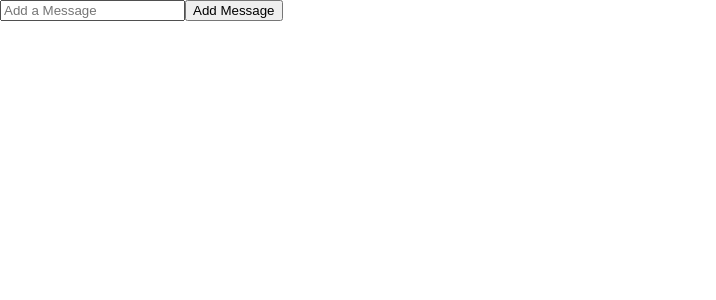
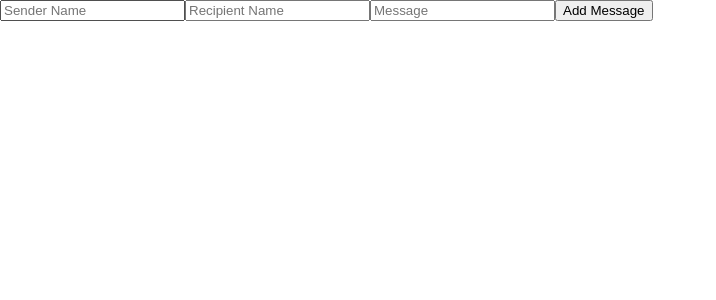
Before and after one commit to marynavoitenko/message-board, a React (Create React App) app in the folder client/: page / in a window 1280 px wide. Shown: the top 300 px of the page, without its empty margins (0-716 px from the left). Built offline with nearby package versions, Linux system fonts and the light colour scheme; no server answers.

Commit message:
update new message form to include sender and recipient

```diff
--- a/client/src/containers/MessagesNew.js
+++ b/client/src/containers/MessagesNew.js
@@ -8,7 +8,9 @@ class MessagesNew extends Component {
     super();
 
     this.state = {
-      content: ''
+      content: '',
+      sender_name: '',
+      recipient_name: ''
     };
   }
 
@@ -19,7 +21,7 @@ class MessagesNew extends Component {
 
   handleOnChange = event => {
     this.setState({
-      content: event.target.value
+      [event.target.name]: event.target.value
     });
   }
 
@@ -28,8 +30,19 @@ class MessagesNew extends Component {
       <form onSubmit={this.handleOnSubmit.bind(this)} >
         <input
           type="text"
+          name="sender_name"
           onChange={this.handleOnChange.bind(this)}
-          placeholder="Add a Message" />
+          placeholder="Sender Name" />
+        <input
+          type="text"
+          name="recipient_name"
+          onChange={this.handleOnChange.bind(this)}
+          placeholder="Recipient Name" />
+        <input
+          type="text"
+          name="content"
+          onChange={this.handleOnChange.bind(this)}
+          placeholder="Message" />
         <input type="submit" value="Add Message" />
       </form>
     );
```
